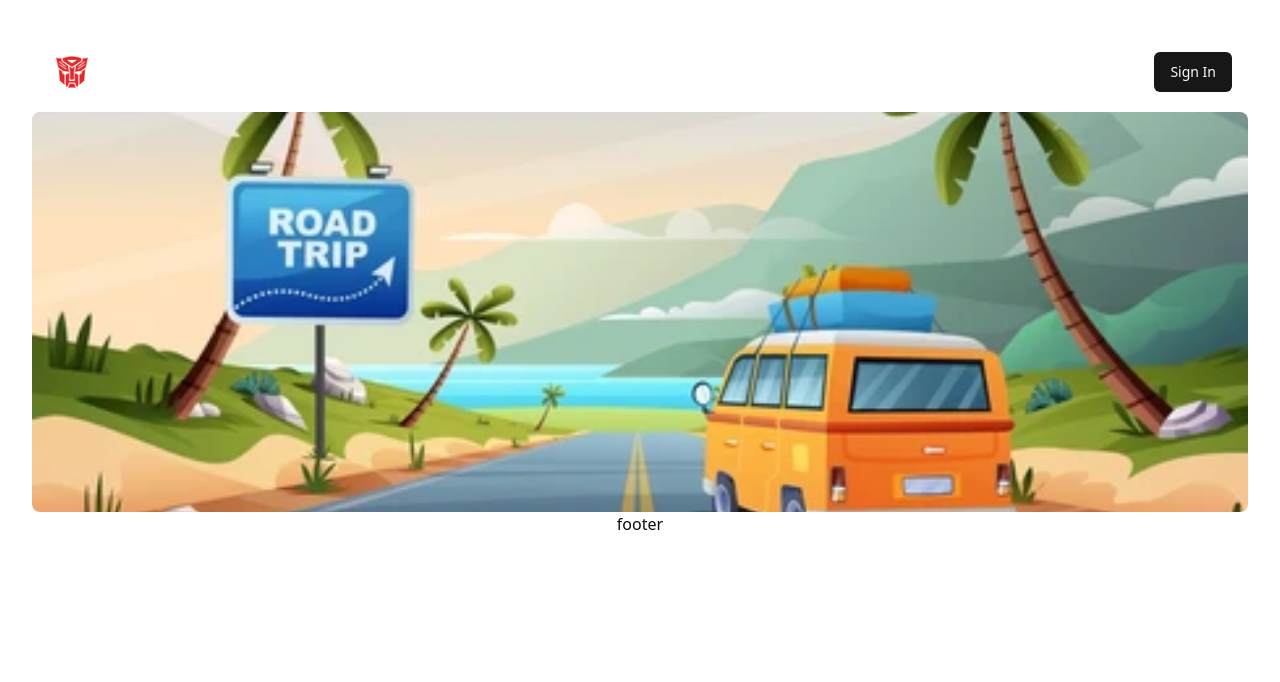
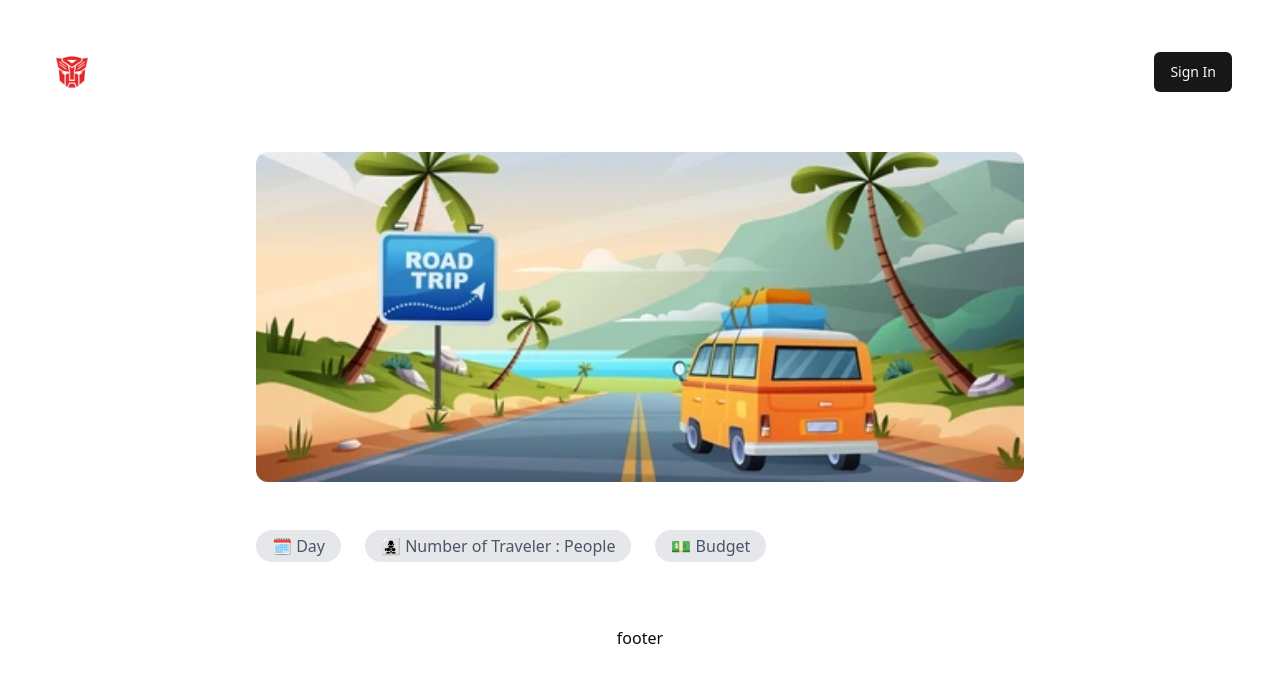
Before and after one commit to amit-gupta18/ai_trip_planner, a React (Vite) app: page /view-trip/1 in a window 1280 px wide. Shown: the top 682 px of the page. Built offline with nearby package versions, Linux system fonts and the light colour scheme; no server answers; the database is empty.

Commit message:
updated userselected data in the infosection

```diff
--- a/src/components/custom/Hero.jsx
+++ b/src/components/custom/Hero.jsx
@@ -14,7 +14,7 @@ function Hero() {
         <Button>Get Started, It's Free.</Button>
       </Link>
 
-      <img src='/landing.png' className='-mt-30 width-[120px] height-[120px]'/>
+      <img src='/footer_image.jpg' className='-mt-30 rounded-2xl w-[800px] h-[400px]'/>
   </div>
   )
 }
--- a/src/view-trip/[tripId]/index.jsx
+++ b/src/view-trip/[tripId]/index.jsx
@@ -31,7 +31,7 @@ function Viewtrip() {
         }
     }
   return (
-    <div>
+    <div className='p-10 md:px-20 lg:px-44 xl:px-56'>
 
         {/*information about the trip */}
             <InfoSection trip={trip}/>
--- a/src/view-trip/components/InfoSection.jsx
+++ b/src/view-trip/components/InfoSection.jsx
@@ -1,11 +1,26 @@
 import React from 'react'
 
-function InfoSection({trip}) {
+
+function InfoSection({ trip }) {
+  console.log('trip', trip)
+
+
   return (
-    <div className='overflow-hidden w-full h-[400px] rounded-lg bg-green-600'>
-      <img src='/road-trip-vacation.jpg' className='object-cover w-full h-full'/>
+    <div>
+      <img src="/road-trip-vacation.jpg"  className='h-[330px] w-full object-cover rounded-xl'/>
+       <div className='flex justify-between items-center'>
+            <div className='my-6 flex flex-col gap-2'>
+                <h2 className='font-bold text-2xl'>{trip?.userSelection?.location}</h2>
+                <div className='flex gap-6 mt-4'>
+                    <h2 className='bg-gray-200 font-medium text-gray-600 rounded-full p-1 px-4 md:text-md'>🗓️ {trip?.userSelection?.totalDays} Day</h2>
+                    <h2 className='bg-gray-200 font-medium text-gray-600 rounded-full p-1 px-4 md:text-md'>👩‍👧‍👦 Number of Traveler : {trip?.userSelection?.traveler} People</h2>
+                    <h2 className='bg-gray-200 font-medium text-gray-600 rounded-full p-1 px-4 md:text-md'>💵 {trip?.userSelection?.budget} Budget </h2>
+                </div>
+            </div>
+       </div>
     </div>
-  )
+
+  );
 }
 
 export default InfoSection
```
Also changed, not shown: public/footer_image.jpg (added).
